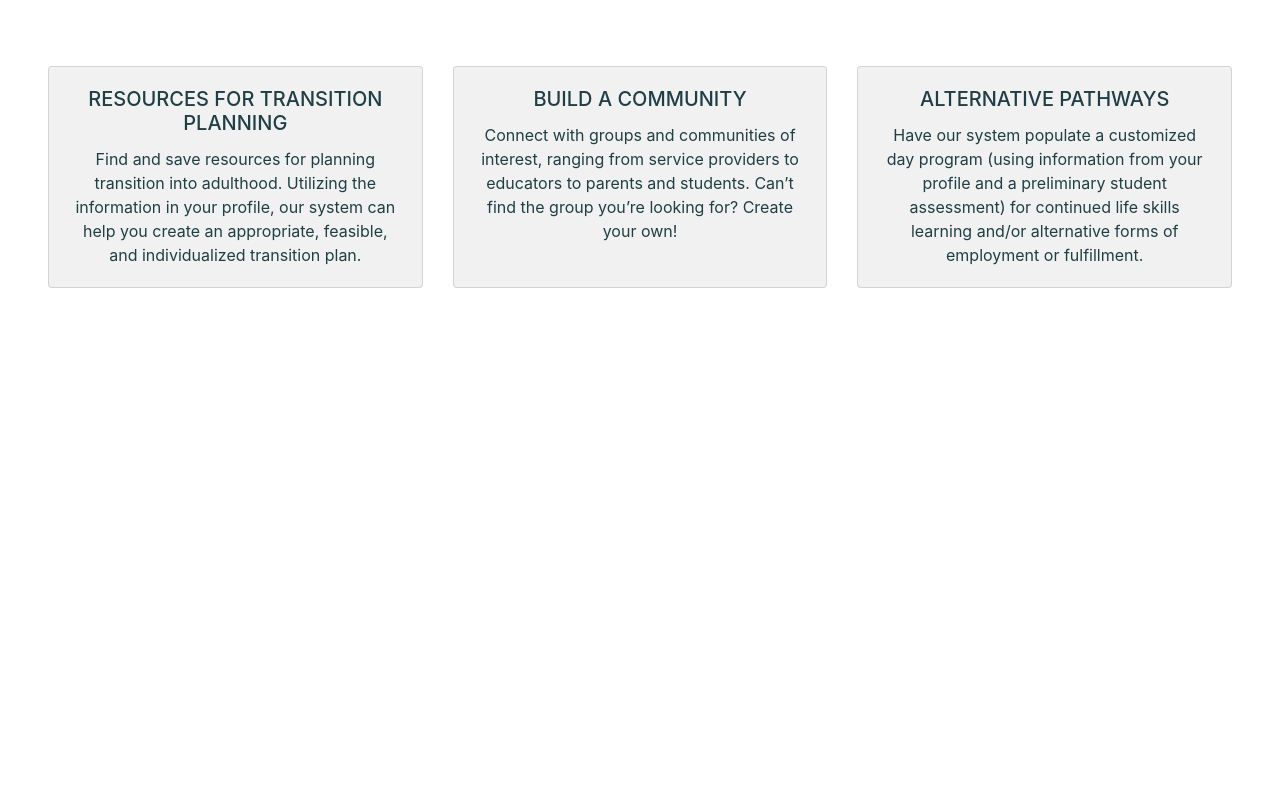
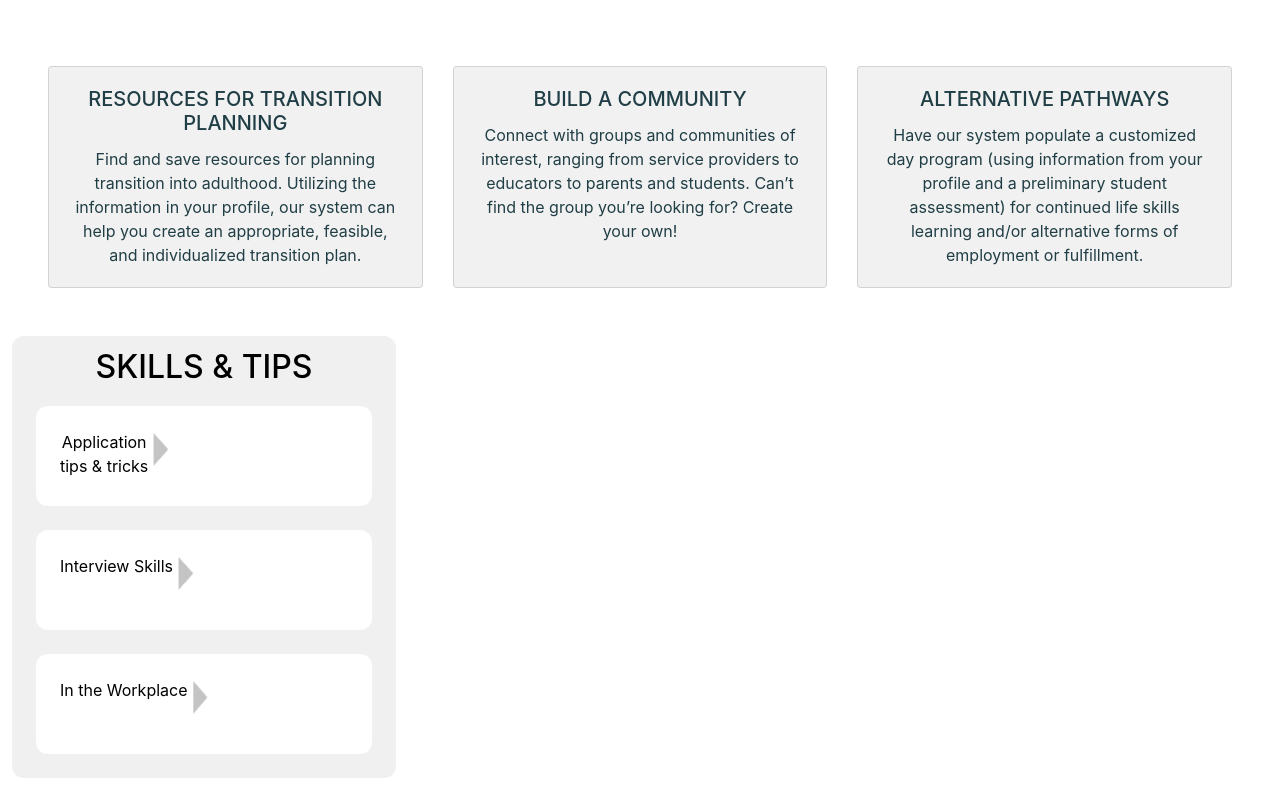
Before and after one commit to kkwang1/Transcend, a React (Create React App) app: page / in a window 1280 px wide. Shown: the part 989-1779 px from the top of the page. Before the commit the page ends 1325 px from the top, so only its background shows below. Built offline with nearby package versions, Linux system fonts and the light colour scheme.

Commit message:
Created Drawer component

```diff
--- /dev/null
+++ b/src/components/Drawer.js
@@ -0,0 +1,24 @@
+import React from "react";
+import arrow from "../images/arrow.png";
+
+export default function Drawer(props) {
+    return (
+        <div className="drawer">
+	    <h2 className="drawer-title">{props.title}</h2>
+	    <div className="drawer-body">
+                {props.children.map((child) => {
+	            return (
+		        <a
+		            href={child.props.href}
+			    target="_blank"
+			    className="drawer-button"
+			>
+		            {child}
+			    <img className="drawer-arrow" src={arrow} />
+	                </a>
+		    );
+	        })}
+	    </div>
+	</div>
+    );
+}
--- a/src/main/index.js
+++ b/src/main/index.js
@@ -6,6 +6,7 @@ import Sidebar from "../components/sideBar/Sidebar";
 import NavBar from "../components/NavBar";
 import { btnInfo } from "./config";
 import ButtonsGroup from "../components/ButtonsGroup";
+import Drawer from "../components/Drawer";
 
 export default function Main() {
   const [openSideBar, setOpenSideBar] = useState(false);
@@ -50,6 +51,11 @@ export default function Main() {
       <div style={{ margin: "3em" }}>
         <ButtonsGroup info={btnInfo} />
       </div>
+      <Drawer title="SKILLS & TIPS">
+        <p href="https://www.google.com">Application<br />tips & tricks</p>
+	<p href="https://www.cmu.edu">Interview Skills</p>
+	<p href="https://www.facebook.com">In the Workplace</p>
+      </Drawer>
     </>
   );
 }
--- a/src/main/style.css
+++ b/src/main/style.css
@@ -1,10 +1,16 @@
+:root {
+  --darkblue: #203e45;
+  --lightgray: rgb(240, 240, 240);
+  --darkgray: rgb(180, 180, 180);
+}
+
 nav {
   display: flex;
   justify-content: center;
   align-items: center;
   min-height: 10vh;
-  background: rgb(255, 255, 255);
-  color: #203e45;
+  background: white;
+  color: var(--darkblue);
 }
 
 .nav-links {
@@ -21,3 +27,55 @@ nav {
   bottom: 20%;
   right: 20%;
 }
+
+.drawer {
+  display: flex;
+  flex-direction: column;
+  width: 30%;
+  background-color: var(--lightgray);
+  align: right;
+  text-align: center;
+  color: black;
+  margin: 12px;
+  border-radius: 12px;
+}
+
+.drawer-title {
+  padding: 12px;
+  padding-bottom: 0px;
+}
+
+.drawer-body {
+  display: flex;
+  flex-direction: column;
+  width: 100%;
+  align: center;
+  align-items: center;
+  padding: 24px;
+  padding-top: 0px;
+  padding-bottom: 12px;
+}
+
+.drawer-button {
+  display: flex;
+  flex-direction: row;
+  width: 100%;
+  height: 100px;
+  background-color: white;
+  color: black;
+  text-decoration: none;
+  padding: 24px;
+  margin: 12px;
+  border-radius: 12px;
+  vertical-align: middle;
+}
+
+.drawer-button:hover {
+  color: black;
+  text-shadow: 0px 1px;
+  text-decoration: none;
+}
+
+.drawer-arrow {
+  height: 40px;
+}
```
Also changed, not shown: src/images/arrow.png (added).
